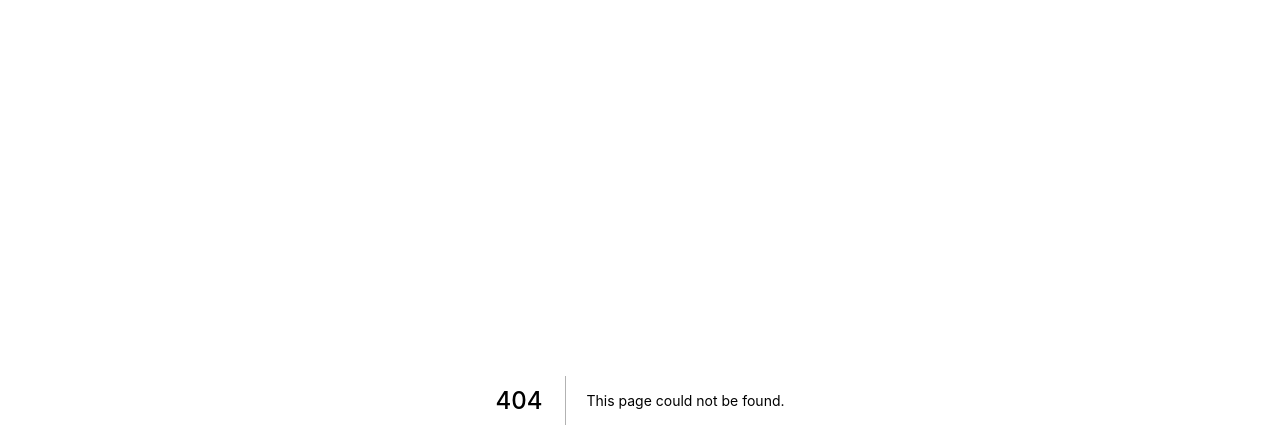
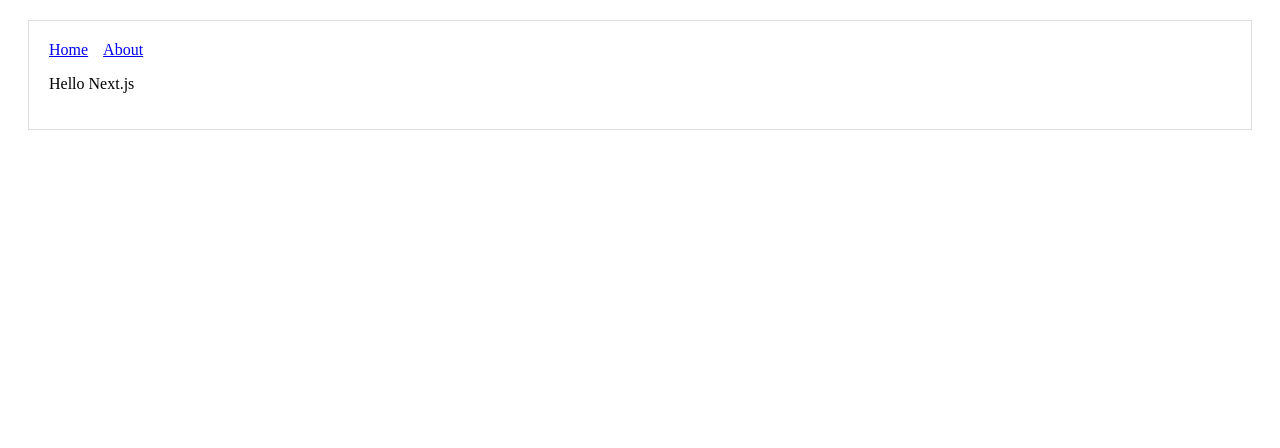
Before and after one commit to krnbr/next-ui, a Next.js app: page /Index2 in a window 1280 px wide. Before the commit this address had no page. Shown: the top 448 px of the page. Built offline with nearby package versions, Linux system fonts and the light colour scheme.

Commit message:
Layouts Method 2 - Page content as a prop

```diff
--- /dev/null
+++ b/components/Layout2.js
@@ -0,0 +1,16 @@
+import Header from './Header';
+
+const layoutStyle = {
+    margin: 20,
+    padding: 20,
+    border: '1px solid #DDD'
+};
+
+const Layout = props => (
+    <div style={layoutStyle}>
+        <Header />
+        {props.content}
+    </div>
+);
+
+export default Layout;
--- /dev/null
+++ b/pages/Index2.js
@@ -0,0 +1,7 @@
+import Layout from '../components/Layout2.js';
+
+const indexPageContent = <p>Hello Next.js</p>;
+
+export default function Index() {
+    return <Layout content={indexPageContent} />;
+}
```
